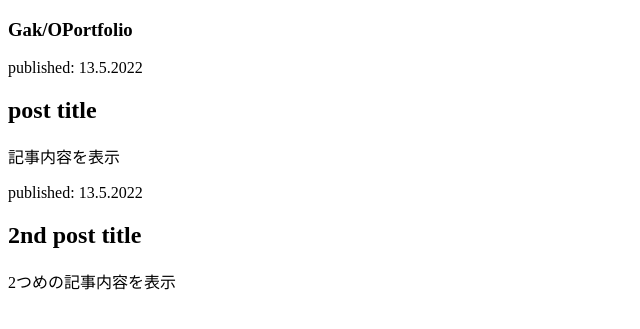
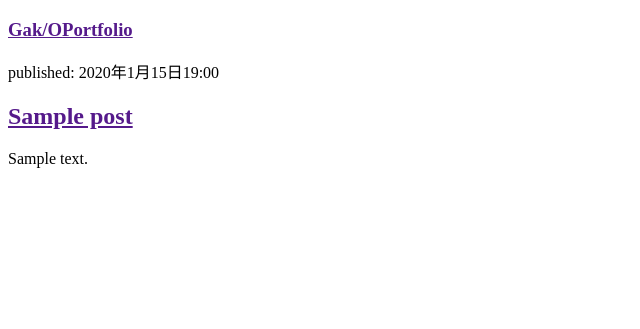
Before and after one commit to Gak-Py/portfolio, a Django app: page / in a window 1280 px wide. Shown: the top 329 px of the page, without its empty margins (0-640 px from the left). Run offline with Django 4.2, Linux system fonts and the light colour scheme; tables that the repository leaves empty hold one stand-in row (values such as "Sample post").

Commit message:
page added

```diff
--- a/works/models.py
+++ b/works/models.py
@@ -5,7 +5,7 @@ from django.utils import timezone
 
 class Post(models.Model):
     author = models.ForeignKey(settings.AUTH_USER_MODEL, on_delete=models.CASCADE)
-    title = models.CharField(max_length=20)
+    title = models.CharField(max_length=200)
     text = models.TextField()
     created_date = models.DateTimeField(default=timezone.now)
     published_date = models.DateTimeField(blank=True, null=True)
--- a/works/templates/works/post_list.html
+++ b/works/templates/works/post_list.html
@@ -7,25 +7,14 @@
 <body>
     <article>
         <section>
-            <h1>Gak/O<span>Portfolio</span></h1>
-            <div class="post">
-                <p>published: 13.5.2022</p>
-                <h2>
-                    post title
-                </h2>
-                <p>
-                    記事内容を表示
-                </p>
+            <h1><a href="">Gak/O<span>Portfolio</span></a></h1>
+            {% for post in posts %}
+            <div>
+                <p>published: {{ post.published_date }}</p>
+                <h2><a href="">{{ post.title }}</a></h2>
+                <p>{{ post.text | linebreaksbr }}</p>
             </div>
-            <div class="post">
-                <p>published: 13.5.2022</p>
-                <h2>
-                    2nd post title
-                </h2>
-                <p>
-                    2つめの記事内容を表示
-                </p>
-            </div>
+            {% endfor %}
         </section>
     </article>
 </body>
--- a/works/views.py
+++ b/works/views.py
@@ -1,4 +1,7 @@
 from django.shortcuts import render
+from django.utils import timezone
+from .models import Post
 
 def post_list(request):
-    return render(request, 'works/post_list.html', {})
+    posts = Post.objects.filter(published_date__lte=timezone.now()).order_by('published_date')
+    return render(request, 'works/post_list.html', {'posts': posts})
```
Also changed, not shown: works/migrations/0001_initial.py.
